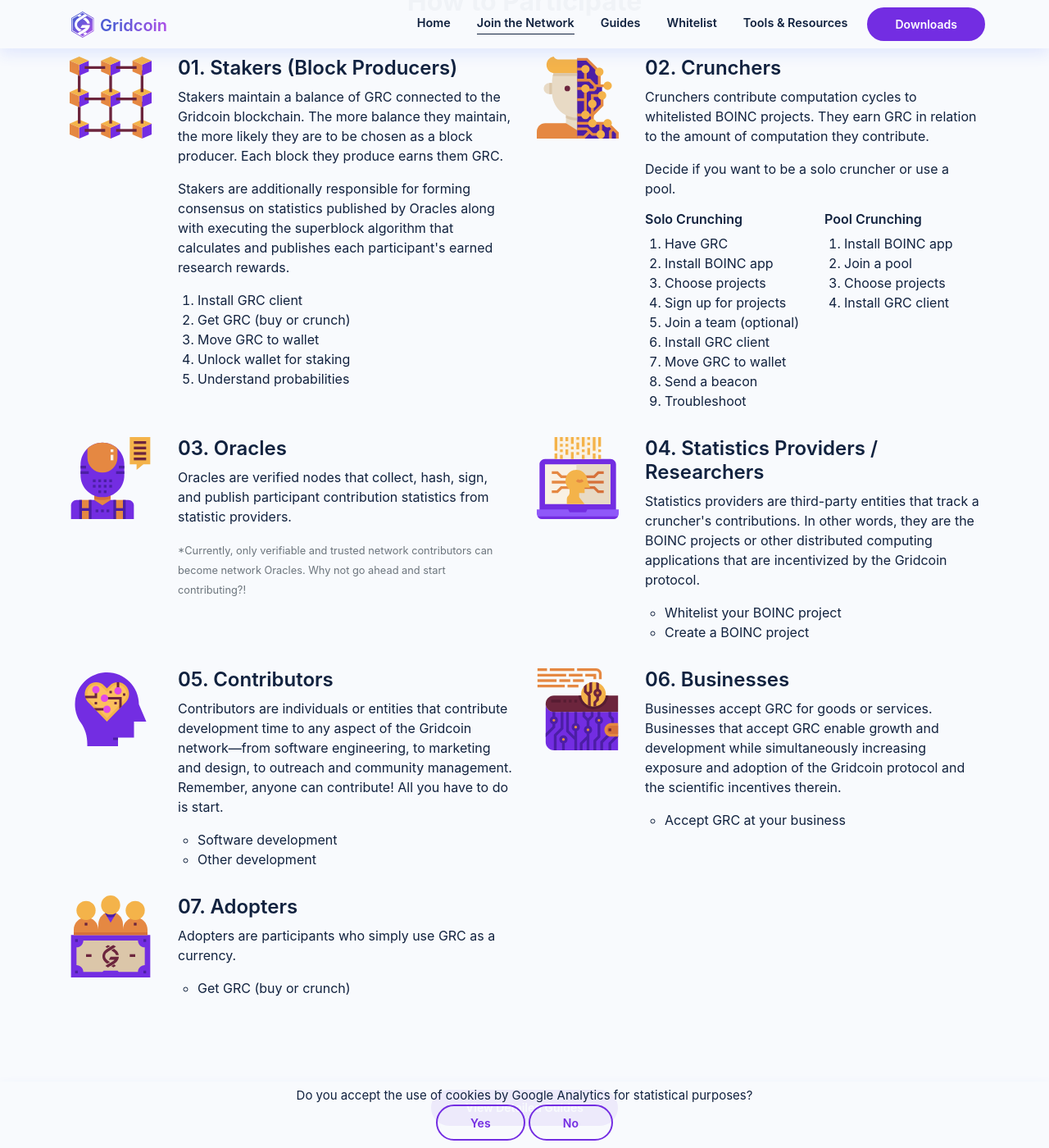
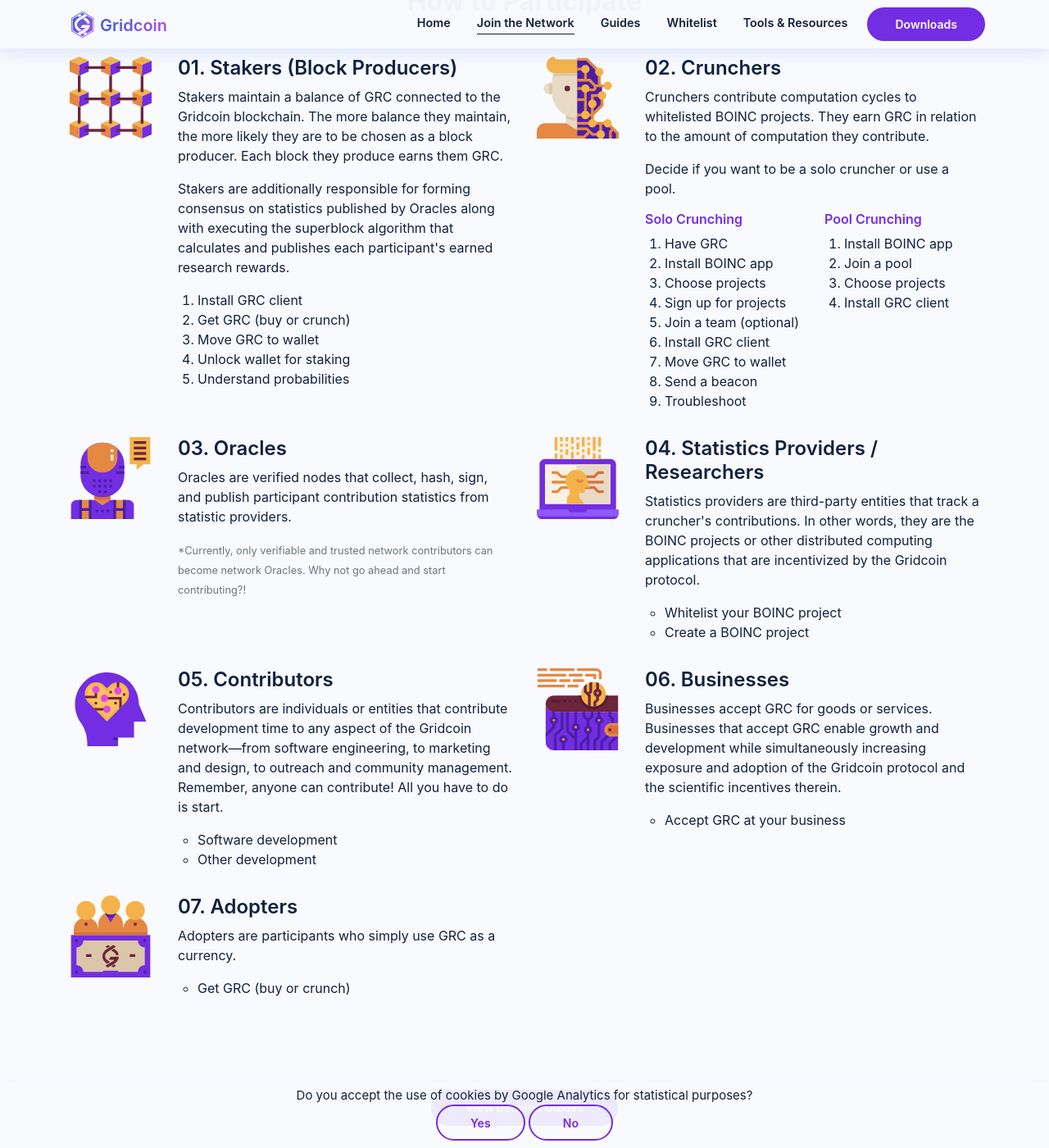
Before and after one commit to gridcoin-community/Gridcoin-World-Site, a Jekyll site: the page built from join.htm, in a window 1280 px wide and 1400 px high, scrolled down 765 px. Shown: the whole window at 82% size. Built offline with Jekyll 4.4.1, drawn with Linux system fonts in a browser that asks for light colours.

Commit message:
fix: fix articles header colours

```diff
--- a/assets/css/gridcoin.css
+++ b/assets/css/gridcoin.css
@@ -517,6 +517,10 @@
     display: block;
     min-width: 100px;
     height: 100px; /* IE */
+}
+
+#section_how_to_join h5 {
+  color: var(--primary);
 }
 
 @media (max-width: 767.98px) {
```
